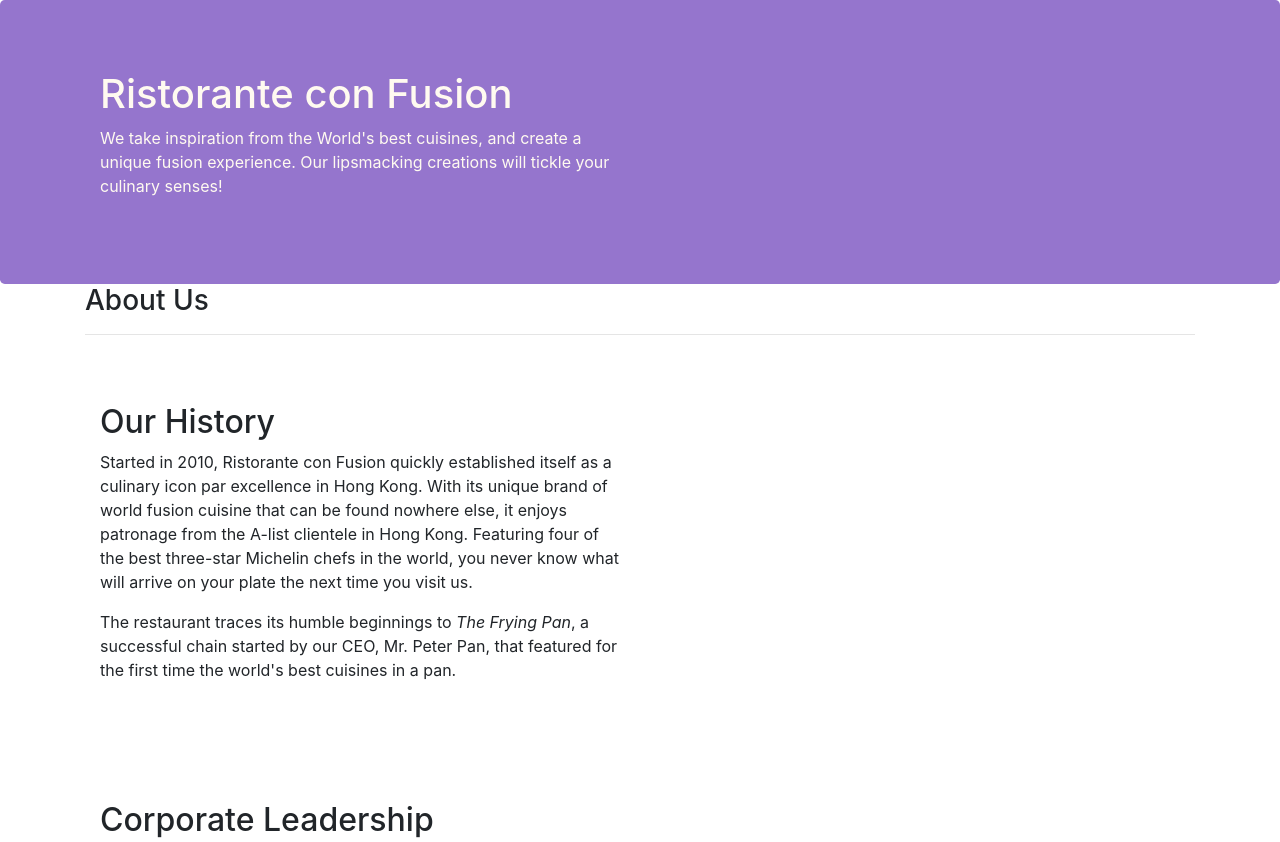
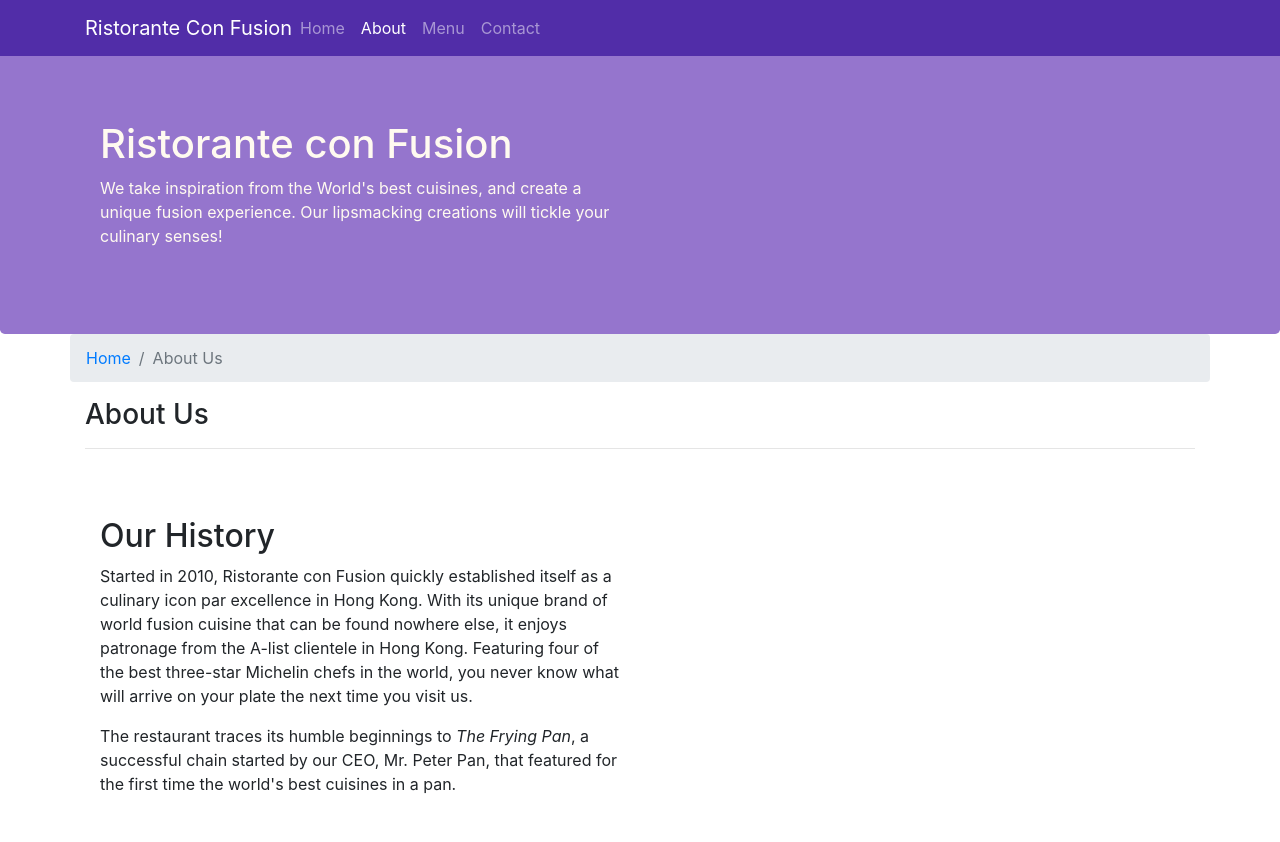
Before and after one commit to KShehzadi/FrontEndWebUIFrameworksAndTools--Bootstrap4, a website: page Week 2/aboutus.html in a window 1280 px wide. Shown: the top 842 px of the page. Drawn offline with nearby package versions, Linux system fonts and the light colour scheme.

Commit message:
week 2 navbar styled and breadcrumb added

```diff
--- a/Week 2/aboutus.html
+++ b/Week 2/aboutus.html
@@ -18,6 +18,24 @@
 
 <body>
 
+   <nav class="navbar navbar-dark navbar-expand-sm fixed-top">
+    <div class="container">
+        <button class="navbar-toggler" type="button" data-toggle="collapse" data-target="#Navbar">
+            <span class="navbar-toggler-icon"></span>
+        </button>
+        <a class="navbar-brand mr-auto" href="./index.html">Ristorante Con Fusion</a>
+        <div class="collapse navbar-collapse" id="Navbar">
+             <ul class="navbar-nav mr-auto">
+                 <li class="nav-item"><a class="nav-link" href="./index.html">Home</a></li>
+                 <li class="nav-item active"><a class="nav-link" href="#">About</a></li>
+                 <li class="nav-item"><a class="nav-link" href="#">Menu</a></li>
+                 <li class="nav-item"><a class="nav-link" href="#">Contact</a></li>
+             </ul>
+         </div>
+    </div>
+
+</nav>
+
     <header class="jumbotron">
         <div class="container">
             <div class="row row-header">
@@ -33,6 +51,10 @@
 
     <div class="container">
         <div class="row">
+            <ol class="col-12 breadcrumb">
+                <li class="breadcrumb-item"><a href="./index.html">Home </a></li>
+                <li class="breadcrumb-item active">About Us</li>
+            </ol>
             <div class="col-12">
                <h3>About Us</h3>
                <hr>
@@ -72,7 +94,7 @@
                 <div class="col-4 offset-1 col-sm-2">
                     <h5>Links</h5>
                     <ul class="list-unstyled">
-                        <li><a href="#">Home</a></li>
+                        <li><a href="./index.html">Home</a></li>
                         <li><a href="#">About</a></li>
                         <li><a href="#">Menu</a></li>
                         <li><a href="#">Contact</a></li>
--- a/Week 2/css/styles.css
+++ b/Week 2/css/styles.css
@@ -32,3 +32,12 @@
     margin: 0px;
     color: #0f0f0f;
 }
+
+body{
+    padding: 50px 0px 0px 0px;
+    z-index: 0;
+}
+
+.navbar-dark{
+    background-color: #512DA8;
+}
```
Also changed, not shown: Week 2/index.html (+2 -2 lines).
